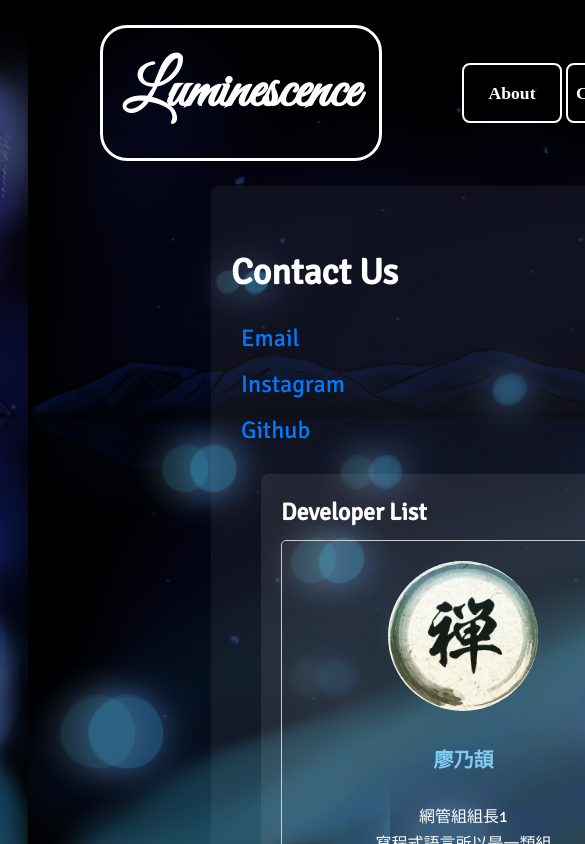
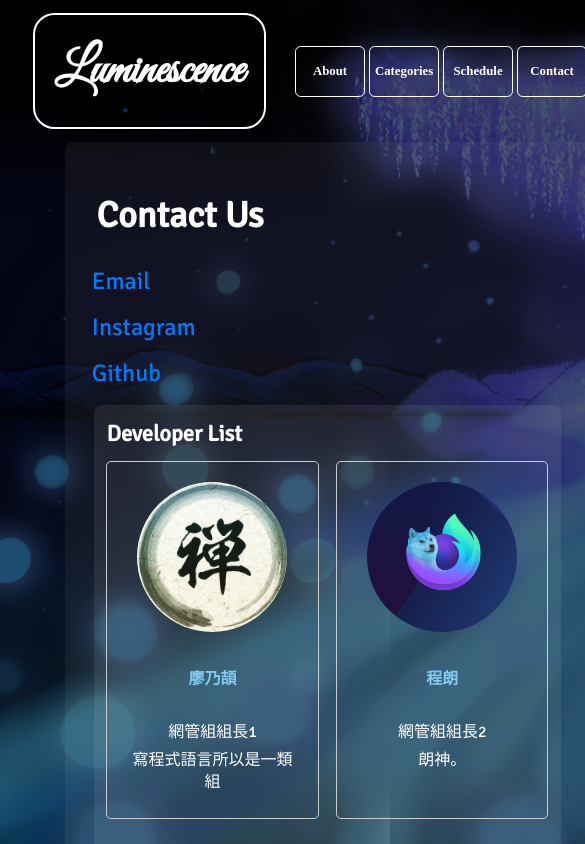
Before and after one commit to ckmsc39th/ckmsc39th.github.io, a Vue app: page /contact in a window 390 px wide. Shown: the top 844 px of the page, 585 px wide, since content can reach past the window. Built offline with nearby package versions, Linux system fonts and the light colour scheme; a web font is replaced by a local one.

Commit message:
rwd update

```diff
--- a/src/router/index.js
+++ b/src/router/index.js
@@ -3,7 +3,6 @@ import { comment } from "postcss";
 import Home from "../views/Home.vue";
 import About from "../views/About.vue";
 import Categories from "../views/Categories.vue";
-import Works from "../views/Works.vue";
 import Schedule from "../views/Schedule.vue";
 import Contact from "../views/Contact.vue";
 import Members from "../views/Members.vue";
@@ -28,11 +27,6 @@ const routes = [
     path: "/categories",
     name: "Categories",
     component: Categories,
-  },
-  {
-    path: "/works",
-    name: "Works",
-    component: Works,
   },
   {
     path: "/schedule",
--- a/src/shared/Navbar.vue
+++ b/src/shared/Navbar.vue
@@ -6,17 +6,17 @@
       >
     </div>
 
-    <div class="flex items-center gap-1 pr-20 pl-20">
+    <div class="flex items-center gap-1 pl-[5%] pr-[5%]">
       <router-link :to="{ name: 'About' }" class="link">About</router-link>
       <router-link :to="{ name: 'Categories' }" class="link"
         >Categories</router-link
       >
-      <router-link :to="{ name: 'Works' }" class="link">Works</router-link>
       <router-link :to="{ name: 'Schedule' }" class="link"
         >Schedule</router-link
       >
       <router-link :to="{ name: 'Contact' }" class="link">Contact</router-link>
     </div>
+
     <div class="flex items-center gap-1">
       <button class="login-button" @click="showLogin">Login</button>
       <div class="login-overlay" v-if="showingLogin">
@@ -46,7 +46,7 @@
         rel="noopener noreferrer"
         class="icon"
       >
-        <vue-feather type="youtube" size="25"></vue-feather>
+        <vue-feather type="youtube" size="20"></vue-feather>
       </a>
       <a
         href="https://instagram.com/luminescence_ckmsc39th_"
@@ -54,7 +54,7 @@
         rel="noopener noreferrer"
         class="icon"
       >
-        <vue-feather type="instagram" size="25"></vue-feather>
+        <vue-feather type="instagram" size="20"></vue-feather>
       </a>
     </div>
   </nav>
@@ -98,15 +98,15 @@ function hideLogin() {
 
 <style>
 nav.navbar {
+  width: 100%;
   display: flex;
   align-items: center;
   justify-content: space-between;
-  padding: 25px 100px;
+  padding: 2% 5%;
 }
 
 .homelink {
   text-align: center;
-  font-size: 3.75rem;
   font-weight: bold;
   font-family: cursiveFont;
   padding: 20px;
@@ -123,12 +123,10 @@ nav.navbar {
 }
 
 .link {
-  font-size: 1.1rem;
   font-family: Calisto MT;
   font-weight: bold;
   border: 0.15em solid;
   border-radius: 0.45em;
-  width: 100px;
   text-align: center;
   padding-top: 15px;
   padding-bottom: 15px;
@@ -146,7 +144,6 @@ nav.navbar {
   align-items: center;
   border: 0.2em solid;
   border-radius: 0.5em;
-  padding: 11px;
   color: white;
 }
 
@@ -162,12 +159,10 @@ nav.navbar {
   background-color: transparent;
   color: white;
   cursor: pointer;
-  font-size: 1.1rem;
   font-family: Calisto MT;
   font-weight: bold;
   border: 0.15em solid;
   border-radius: 0.45em;
-  width: 100px;
   text-align: center;
   padding-top: 15px;
   padding-bottom: 15px;
@@ -292,4 +287,44 @@ nav.navbar {
   /* Microsoft Edge */
   color: #ddd;
 }
+
+@media (max-width: 2000px) {
+  .homelink{
+    font-size: 3.75rem;
+  }
+
+  .link{
+    font-size: 1.1rem;
+    width: 100px;
+  }
+
+  .login-button{
+    font-size: 1.1rem;
+    width: 100px;
+  }
+
+  .icon{
+    padding: 14px;
+  }
+}
+
+@media (max-width: 1100px) {
+  .homelink{
+    font-size: 3rem;
+  }
+
+  .link{
+    font-size: 0.8rem;
+    width: 70px;
+  }
+
+  .login-button{
+    font-size: 0.8rem;
+    width: 70px;
+  }
+
+  .icon{
+    padding: 10px;
+  }
+}
 </style>
--- a/src/style.css
+++ b/src/style.css
@@ -19,9 +19,9 @@
 }
 
 .tab-page {
-  width: 900px;
   margin: auto;
-  padding: 20px;
+  width: 80%;
+  padding: 2.5%;
   font-family: "cwTeXYen", Signika, "Segoe UI", sans-serif;
   color: #fff;
   background-color: rgba(191, 191, 191, 0.07);
@@ -29,36 +29,34 @@
 }
 
 .div-page{
-  width: 800px;
   margin: 3% auto;
-  padding: 20px;
+  width: 95%;
+  padding: 2.5%;
   background-color: rgba(191, 191, 191, 0.1);
   border-radius: 0.5em;
 }
 
 .return-btn {
   display: flex;
-  width: 720px;
+  width: 90%;
   margin: 3% auto;
   padding: 20px;
   place-content: flex-end;
 }
 
 h1 {
-  font-size: 36px;
   font-weight: bold;
-  margin-top: 40px;
+  margin-top: 30px;
   margin-bottom: 20px;
+  margin-left: 3%;
 }
 
 h2 {
-  font-size: 24px;
   font-weight: bold;
   margin-bottom: 10px;
 }
 
 h3 {
-  font-size: 20px;
   font-weight: bold;
   margin-top: 15px;
   margin-bottom: 10px;
@@ -66,13 +64,54 @@ h3 {
 }
 
 h4 {
-  font-size: 18px;
   font-weight: bold;
   margin-top: 10px;
   margin-bottom: 10px;
   color:rgb(150, 180, 230);
 }
 
+p {
+  line-height: 1.6;
+  margin-bottom: 20px;
+}
+
+ul {
+  list-style: disc;
+  margin: 0;
+  padding: 20px;
+}
+
+ol {
+  list-style: decimal;
+  margin: 0;
+  padding: 20px;
+}
+
+li {
+  line-height: 1.3;
+  margin-bottom: 10px;
+}
+
+table {
+  width: 100%;
+}
+
+th, td {
+  border: 1px solid #fff;
+  text-align: center;
+  padding: 5px;
+}
+
+.title {
+  padding: 2% 2% 2% 2%;
+  text-align: left;
+}
+
+.touch:hover {
+  cursor: pointer;
+  color: #00aeff;
+  text-decoration: underline;
+}
 
 @keyframes text-flicker {
   0% {
@@ -110,3 +149,64 @@ h4 {
     opacity: 0.2;
   }
 }
+
+@media (max-width: 2000px) {
+  h1 {
+    font-size: 2.2em;
+  }
+
+  h2 {
+    font-size: 1.8em;
+  }
+
+  h3 {
+    font-size: 1.4em;
+  }
+
+  h4 {
+    font-size: 1.2em;
+  }
+
+  p {
+    font-size: 1.2em;
+  }
+
+  li {
+    font-size: 1em;
+  }
+
+  td, th {
+    font-size: 1.2em;
+  }
+}
+
+
+@media (max-width: 1100px) {
+  h1 {
+    font-size: 1.8em;
+  }
+
+  h2 {
+    font-size: 1.4em;
+  }
+
+  h3 {
+    font-size: 1.0em;
+  }
+
+  h4 {
+    font-size: 1.0em;
+  }
+
+  p {
+    font-size: 1.0em;
+  }
+
+  li {
+    font-size: 1em;
+  }
+
+  td, th {
+    font-size: 1em;
+  }
+}
--- a/src/views/About.vue
+++ b/src/views/About.vue
@@ -12,8 +12,8 @@
         快來看看我們最新的成果發表主題曲:
         <a :href="musicMVLink" target="_blank">點擊我^^</a>
         <iframe
-          width="640"
-          height="360"
+          width="90%"
+          height="70%"
           src="https://www.youtube-nocookie.com/embed/z0jQZxH7NgM"
           title="YouTube video player"
           frameborder="0"
@@ -44,16 +44,6 @@ const invitationLetter = "invitationLetter.png";
 </script>
 
 <style scoped>
-.music-mv,
-ul {
-  list-style: none;
-}
-
-li {
-  font-size: 20px;
-  line-height: 1.6;
-  margin-bottom: 10px;
-}
 
 .music-mv a {
   text-decoration: none;
@@ -63,11 +53,7 @@ li {
   color: #007bff;
   text-decoration: underline;
 }
-.invitation p {
-  font-size: 20px;
-  line-height: 1.6;
-  margin-bottom: 20px;
-}
+
 .invitation img {
   max-width: 100%;
   height: auto;
@@ -79,4 +65,5 @@ li {
 .staff-member:hover{
   color:#007bff
 }
+
 </style>
--- a/src/views/Categories.vue
+++ b/src/views/Categories.vue
@@ -80,7 +80,7 @@
   <div class="tab-page">
     <h1>Categories</h1>
     <br/>
-    <div class="flex justify-start space-x-4">
+    <div class="flex justify-start space-x-4 ml-[3%]">
       <div
         v-for="tab in tabs"
         :key="tab"
@@ -121,7 +121,7 @@
             <tbody>
             <tr v-for="group in math" :key="group.id">
                 <td>{{ group.mark }}</td>
-                <td @click="showPopup(group)"><p class="touch">{{ group.title }}</p></td>
+                <td @click="showPopup(group)" class="touch">{{ group.title }}</td>
                 <td>{{ group.author }}</td>
             </tr>
             </tbody>
@@ -424,45 +424,6 @@ body.showpopup {
   color: #22a7f0;
 }
 
-
-.theme p {
-  font-size: 18px;
-  line-height: 1.6;
-  margin-bottom: 20px;
-}
-
-ul {
-  list-style: disc;
-  margin: 0;
-  padding: 20px;
-}
-
-ol {
-  list-style: decimal;
-  margin: 0;
-  padding: 20px;
-}
-
-li {
-  font-size: 16px;
-  line-height: 1.3;
-  margin-bottom: 10px;
-}
-
-table {
-  width: 100%
-}
-
-table th, td{
-  text-align: center;
-}
-
-.title {
-  width: 500px;
-  padding-left: 20px;
-  text-align: left;
-}
-
 .popup {
   position: fixed;
   top: 50%;
@@ -520,9 +481,5 @@ table th, td{
 .close-btn:hover {
   color: #666;
 }
-.touch:hover {
-  cursor: pointer;
-  color: #00aeff;
-  text-decoration: underline;
-}
+
 </style>
--- a/src/views/ScheduleChild1.vue
+++ b/src/views/ScheduleChild1.vue
@@ -1,13 +1,14 @@
 <template>
   <div class="tab-page d1-2f">
     <h1>Schedule</h1>
-    <h2>Day 1 | 夢紅樓 2F展演廳</h2>
 
     <div class="div-page">
+      <h2>Day 1 | 夢紅樓 2F展演廳</h2>
+
       <table>
         <tr>
           <th>Mark</th>
-          <th class="title">Title</th>
+          <th>Title</th>
           <th>Time</th>
         </tr>
         <tr v-for="group in day1Floor2GroupList" :key="group.id">
@@ -90,20 +91,5 @@ export default {
 </script>
 
 <style>
-.d1-2f table {
-  width: 100%;
-}
-
-.d1-2f th, td {
-  font-size: 20px;
-  border: 1px solid #fff;
-  text-align: center;
-}
-
-.title {
-  width: 500px;
-  padding-left: 20px;
-  text-align: left;
-}
 
 </style>
--- a/src/views/ScheduleChild2.vue
+++ b/src/views/ScheduleChild2.vue
@@ -1,13 +1,14 @@
 <template>
   <div class="tab-page d1-4f">
     <h1>Schedule</h1>
-    <h2>Day 1 | 夢紅樓 4F國際會議廳</h2>
 
     <div class="div-page">
+      <h2>Day 1 | 夢紅樓 4F國際會議廳</h2>
+
       <table>
         <tr>
           <th>Mark</th>
-          <th class="title">Title</th>
+          <th>Title</th>
           <th>Time</th>
         </tr>
         <tr v-for="group in day1Floor4GroupList" :key="group.id">
@@ -100,20 +101,5 @@ export default {
 
 <style>
 
-.d1-4f table {
-  width: 100%;
-}
-
-.d1-4f th, td {
-  font-size: 20px;
-  border: 1px solid #fff;
-  text-align: center;
-}
-
-.title {
-  width: 500px;
-  padding-left: 20px;
-  text-align: left;
-}
 
 </style>
--- a/src/views/ScheduleChild3.vue
+++ b/src/views/ScheduleChild3.vue
@@ -1,13 +1,14 @@
 <template>
   <div class="tab-page d2-2f">
     <h1>Schedule</h1>
-    <h2>Day 2 | 夢紅樓 2F展演廳</h2>
 
     <div class="div-page">
+      <h2>Day 2 | 夢紅樓 2F展演廳</h2>
+
       <table>
         <tr>
           <th>Mark</th>
-          <th class="title">Title</th>
+          <th>Title</th>
           <th>Time</th>
         </tr>
         <tr v-for="group in day2Floor2GroupList" :key="group.id">
@@ -100,19 +101,4 @@ export default {
 
 <style>
 
-.d2-2f table {
-  width: 100%;
-}
-
-.d2-2f th, td {
-  font-size: 20px;
-  border: 1px solid #fff;
-  text-align: center;
-}
-
-.title {
-  width: 500px;
-  padding-left: 20px;
-  text-align: left;
-}
 </style>
--- a/src/views/ScheduleChild4.vue
+++ b/src/views/ScheduleChild4.vue
@@ -1,13 +1,14 @@
 <template>
   <div class="tab-page d2-4f">
     <h1>Schedule</h1>
-    <h2>Day 2 | 夢紅樓 4F國際會議廳</h2>
 
     <div class="div-page">
+      <h2>Day 2 | 夢紅樓 4F國際會議廳</h2>
+
       <table>
         <tr>
           <th>Mark</th>
-          <th class="title">Title</th>
+          <th>Title</th>
           <th>Time</th>
         </tr>
         <tr v-for="group in day2Floor4GroupList" :key="group.id">
@@ -97,19 +98,4 @@ export default {
 
 <style>
 
-.d2-4f table {
-  width: 100%;
-}
-
-.d2-4f th, td {
-  font-size: 20px;
-  border: 1px solid #fff;
-  text-align: center;
-}
-
-.title {
-  width: 500px;
-  padding-left: 20px;
-  text-align: left;
-}
 </style>
--- a/src/views/Works.vue
+++ /dev/null
@@ -1,19 +0,0 @@
-<template>
-  <div class="works_bg">
-    <p>Sorry, the Works page is still under construction...</p>
-  </div>
-</template>
-
-<style>
-.works_bg {
-  width: w-full;
-  height: fit-content;
-  background-color: lightcoral;
-  text-align: center;
-}
-.works_bg p {
-  color: darkslateblue;
-  font-style: italic;
-  font-size: xx-large;
-}
-</style>
```
